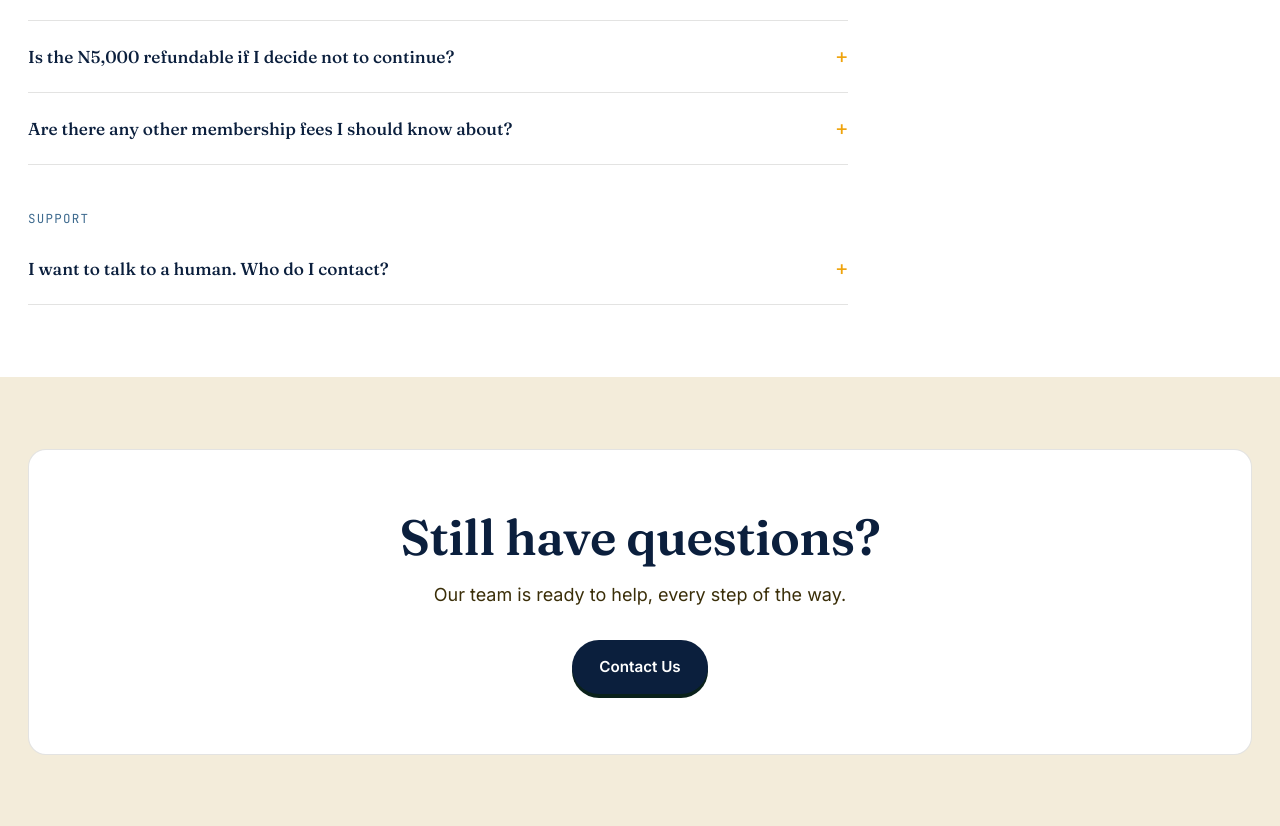
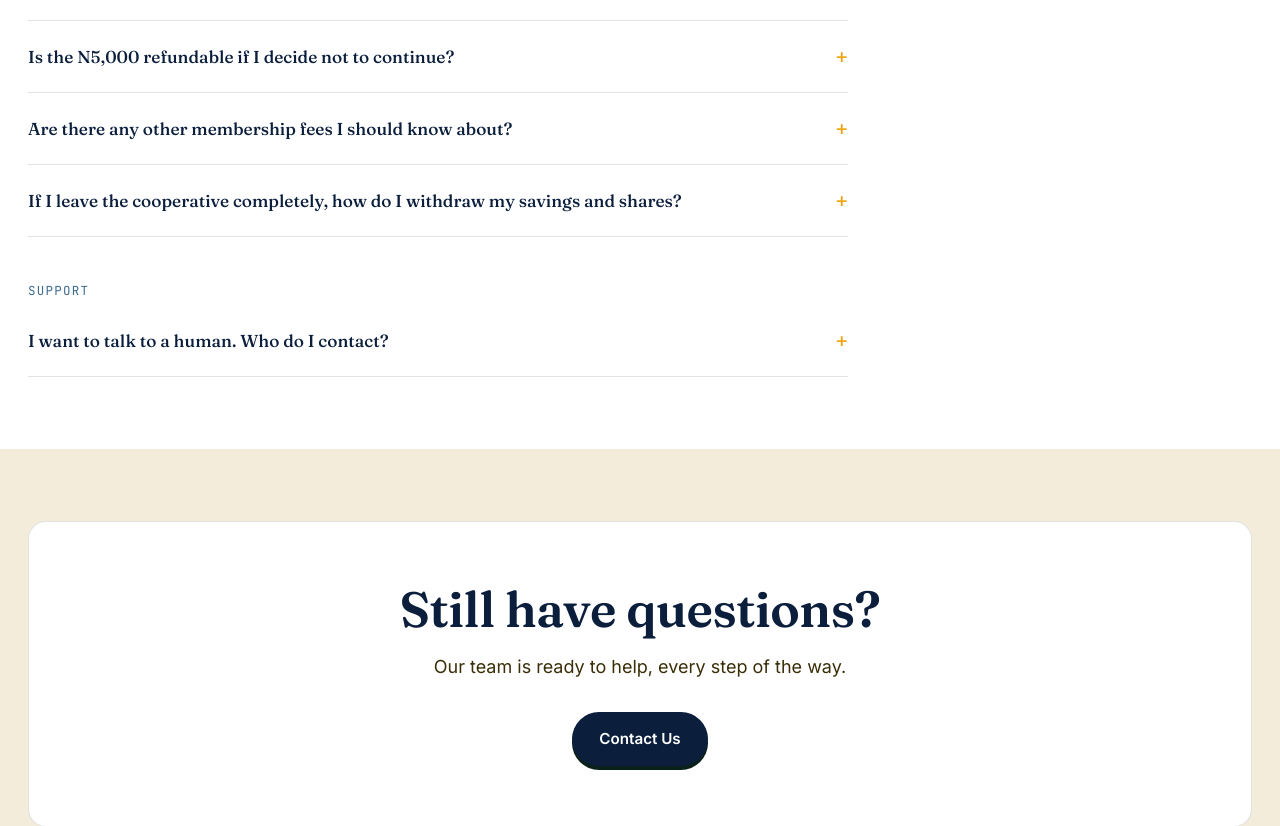
Before and after one commit to tuna204/smile-microfinance-system, a Flask app: page /faq in a window 1280 px wide. Shown: the part 2336-3162 px from the top of the page. Run offline with Flask 3, Linux system fonts and the light colour scheme.

Commit message:
Update faq.html

```diff
--- a/templates/public/faq.html
+++ b/templates/public/faq.html
@@ -81,6 +81,7 @@
       <div class="faq-item"><button class="faq-q"><span>What exactly is the N5,000 registration fee for?</span><span class="plus">+</span></button><div class="faq-a"><p>It is an administrative fee</p></div></div>
       <div class="faq-item"><button class="faq-q"><span>Is the N5,000 refundable if I decide not to continue?</span><span class="plus">+</span></button><div class="faq-a"><p>N5,000 is a non refundable registration fee. That's what makes you a registered member of Smile Multipurpose Cooperative Society Limited</p></div></div>
       <div class="faq-item"><button class="faq-q"><span>Are there any other membership fees I should know about?</span><span class="plus">+</span></button><div class="faq-a"><p>There is no other membership fee, outside of the N5,000</p></div></div>
+      <div class="faq-item"><button class="faq-q"><span>If I leave the cooperative completely, how do I withdraw my savings and shares?</span><span class="plus">+</span></button><div class="faq-a"><p>Your savings and shares will be transferred to your account details, registered with the cooperative, just within a month notification</p></div></div>
 
       <p class="faq-cat">Support</p>
       <div class="faq-item">
```
